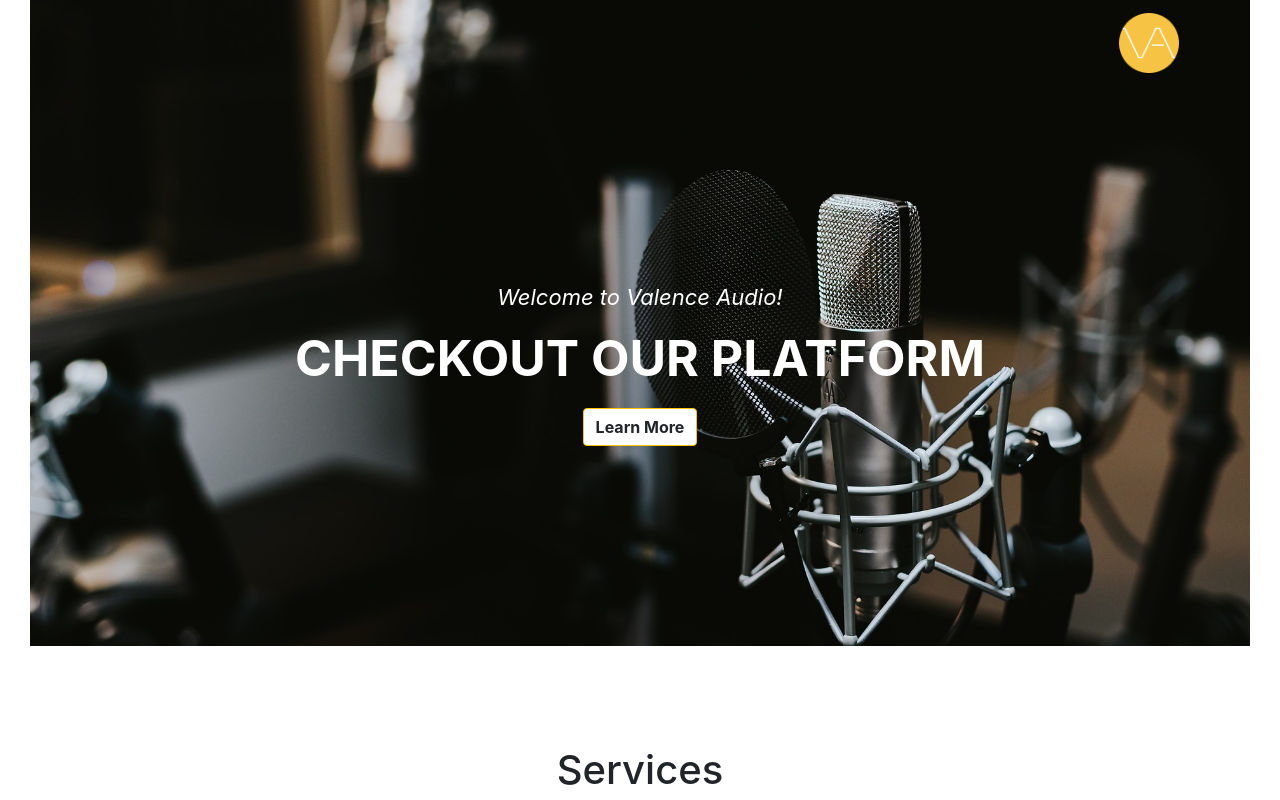
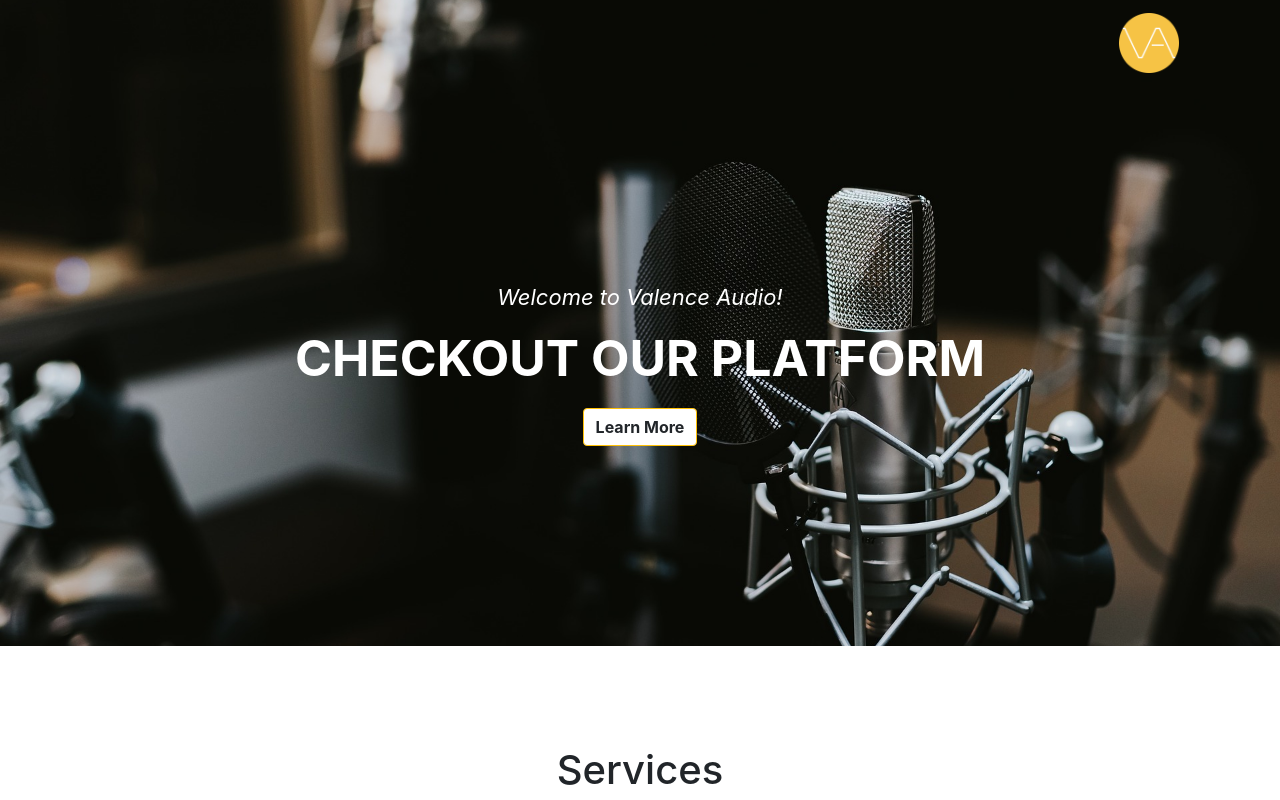
Before and after one commit to ValenceAudio/valence-audio-site, a React app: page / in a window 1280 px wide. Shown: the top 800 px of the page. Built offline with nearby package versions, Linux system fonts and the light colour scheme.

Commit message:
Make landing page full width

```diff
--- a/src/scss/index.scss
+++ b/src/scss/index.scss
@@ -101,6 +101,22 @@
     }
 }
 
+@media (min-width: 768px) {
+    .container-fluid {
+      padding:0;
+      margin:0;
+    }
+
+    body {
+      padding:0;
+    }
+
+    .navbar-fixed-top, .navbar-fixed-bottom, .navbar-static-top {
+      margin-left: 0;
+      margin-right: 0;
+      margin-bottom:0;
+    }
+}
 // Global Section Styles
 
 section {
```
